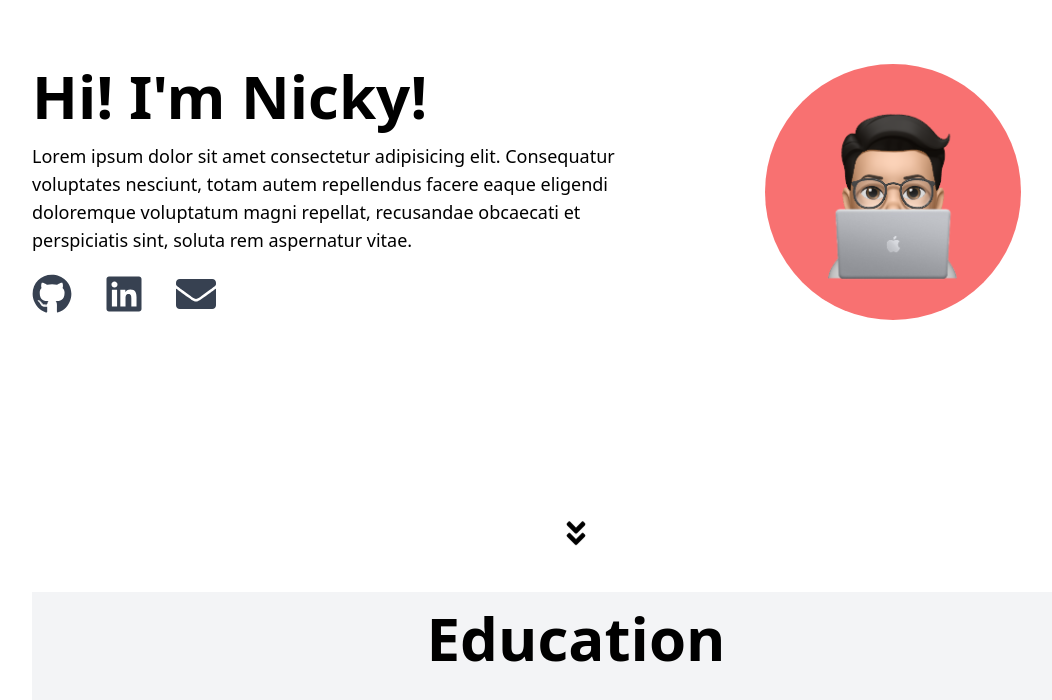
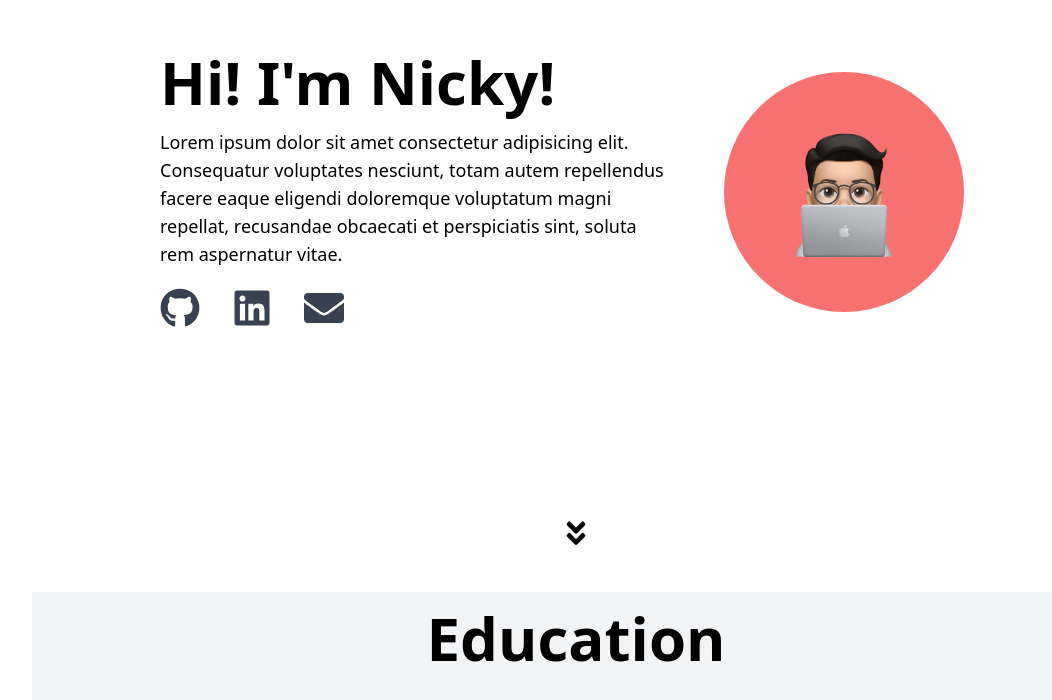
Before and after one commit to nicklimmm/nicklimmm.github.io, a Next.js app: page / in a window 1280 px wide. Shown: the part 208-908 px from the top of the page, without its empty margins (64-1116 px from the left). Built offline with nearby package versions, Linux system fonts and the light colour scheme.

Commit message:
minor styling hero

```diff
--- a/components/Hero.js
+++ b/components/Hero.js
@@ -9,9 +9,9 @@ import {
 
 export const Hero = () => {
   return (
-    <div className="relative min-h-screen flex md:flex-row flex-col items-center justify-center">
-      <div className="md:w-7/12 md:text-left text-center my-3">
-        <h1 className="text-6xl font-semibold my-4">Hi! I'm Nicky!</h1>
+    <div className="relative lg:px-24 px-12 min-h-screen flex md:flex-row flex-col items-center justify-center">
+      <div className="md:w-7/12 md:text-left text-center my-3 ml-8">
+        <h1 className="text-6xl font-semibold my-4">Hi! I&apos;m Nicky!</h1>
         <p className="text-lg">
           Lorem ipsum dolor sit amet consectetur adipisicing elit. Consequatur
           voluptates nesciunt, totam autem repellendus facere eaque eligendi
@@ -37,13 +37,13 @@ export const Hero = () => {
         </div>
       </div>
       <div className="md:w-5/12 md:my-0 my-4 flex justify-center">
-        <div className="w-64 h-64 bg-red-400 rounded-full flex items-center justify-center">
+        <div className="md:w-60 md:h-60 w-48 h-48 bg-red-400 rounded-full flex items-center justify-center">
           <Image
             src="/memoji.png"
             alt="memoji"
             layout="fixed"
-            width={200}
-            height={200}
+            width={150}
+            height={150}
           />
         </div>
       </div>
```
